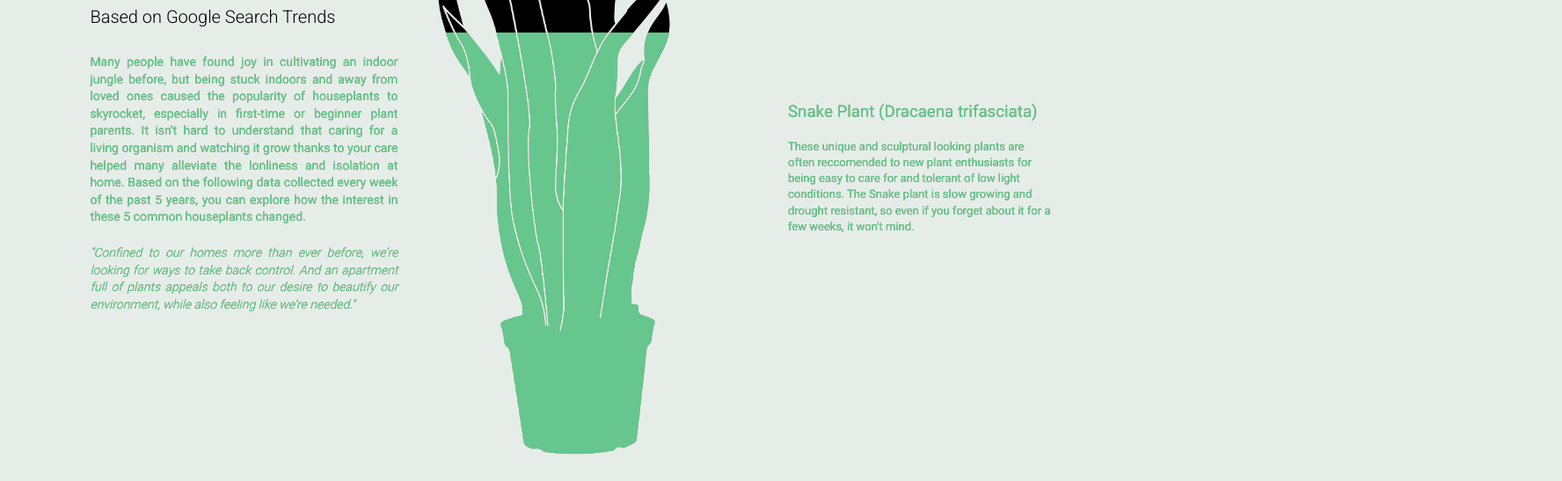
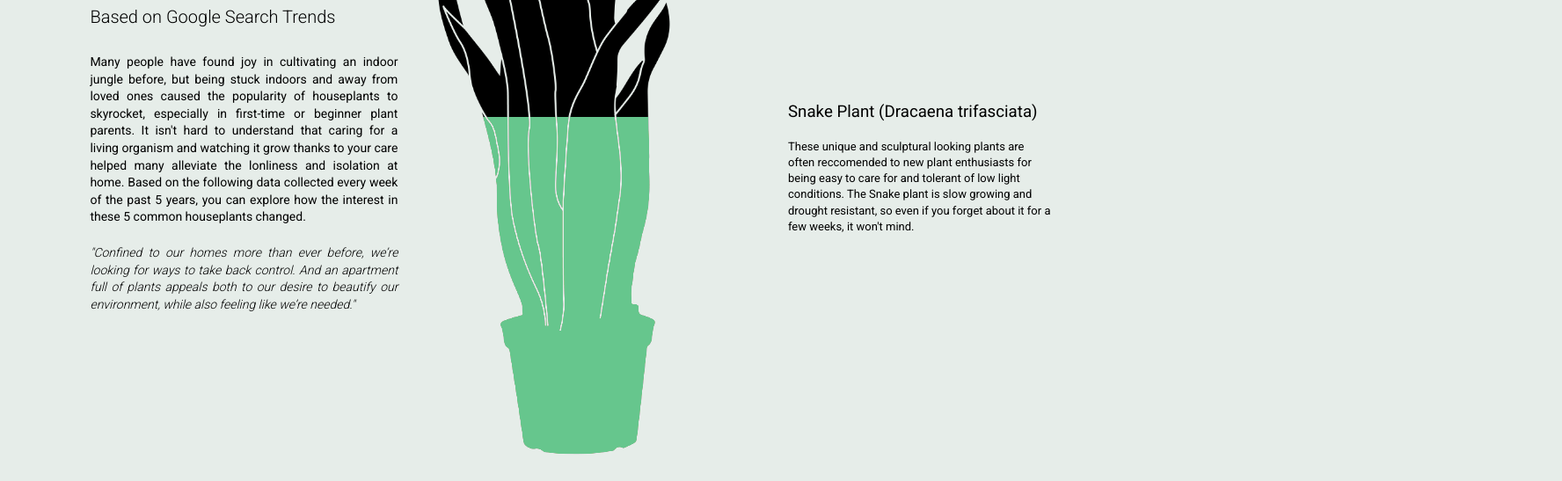
Before and after one commit to DaniVizel/TimeMachineSite, a plain HTML site: page index.html in a window 1280 px wide. Shown: the part 253-800 px from the top of the page at 88% size, 1776 px wide, since content can reach past the window. Drawn offline with nearby package versions, Linux system fonts and the light colour scheme.

Commit message:
SOLVED
figured out that transform styles on parents will break any blendmodes on children.

```diff
--- a/index.html
+++ b/index.html
@@ -30,10 +30,11 @@
 
     <div class="plantwrap">
         <img class="main-img snakeplant" src="images/snakeplant.png">
+        <div class="greenfill"></div>
 
 
     </div>
-    <div class="greenfill"></div>
+
 
     <script src="https://ajax.googleapis.com/ajax/libs/jquery/3.6.0/jquery.min.js"></script>
     <script src="script.js"></script>
@@ -44,5 +45,6 @@
 CITATIONS
 https://trends.google.com/trends/explore?date=2017-09-27%202021-10-27&q=%2Fm%2F0l8pd,%2Fm%2F089cnx,%2Fm%2F0623s3,%2Fm%2F0dhxtm,%2Fm%2F02q_m4z
 https://www.nbcnews.com/think/opinion/covid-lockdowns-turned-buying-plants-next-big-pandemic-trend-good-ncna1256223
+https://www.thespruce.com/snake-plant-care-overview-1902772
 
 -->
--- a/style.css
+++ b/style.css
@@ -17,36 +17,45 @@ HELP DESK
     box-sizing: border-box;
     font-family: 'Roboto';
 }
-
+html {
+    background-color: #e6ede9;
+}
 body {
+    position: relative;
     background-color: #e6ede9;
 }
 h1 {
+    position: relative;
     color: #338A56;
     font-weight: 900;
     font-size: 40px;
     width: 370px;
     margin-left: 8vw;
     margin-top: 5vh;
-    /* isolation: isolate; */
+    z-index: 10;
 
 }
 h2 {
+    position: relative;
     font-weight: 300;
     font-size: 20px;
     margin-left: 8vw;
     margin-top: 10px;
     margin-bottom: 30px;
-    /* isolation: isolate; */
+    z-index: 10;
 
 }
 h3 {
+    position: relative;
     margin-left: 70vw;
     margin-top: -30vh;
     font-weight: 500;
+    z-index: 10;
+
 
 }
 p {
+    position: relative;
     max-width: 350px;
     margin-left: 8vw;
     font-size: 14px;
@@ -54,11 +63,13 @@ p {
     line-height: 1.4em;
     text-align: justify;
     margin-top: 1.5em;
+    z-index: 10;
 }
 em {
     font-weight: 300;
 }
 h4 {
+    position: relative;
     max-width: 300px;
     margin-left: 70vw;
     font-size: 13px;
@@ -66,21 +77,24 @@ h4 {
     line-height: 1.4em;
     /* text-align: justify; */
     margin-top: 1.5em;
+    z-index: 10;
+
 }
 .plantwrap {
     position: absolute;
     left: 50%;
     bottom: 30px;
-    transform: translateX(-50%);
     margin: auto;
     height: 80vh;
     width: auto;
-
 
 }
 
 .main-img {
     height: 100%;
+    transform: translateX(-50%);
+    /* only works when transfrom is on sibling element NOT on parent */
+
 }
 
 .greenfill {
@@ -89,11 +103,11 @@ h4 {
     background-color: #66c68d;
     mix-blend-mode: lighten;
     width: 100vw;
-    left: 0;
+    left: -50%;
     height: 60%;
     /* 0 is at bottom of screen, 100 is at  */
-    bottom: 30px;
-    z-index: 100;
+    bottom: 0px;
+    z-index: 0;
 }
 
 button {
```
